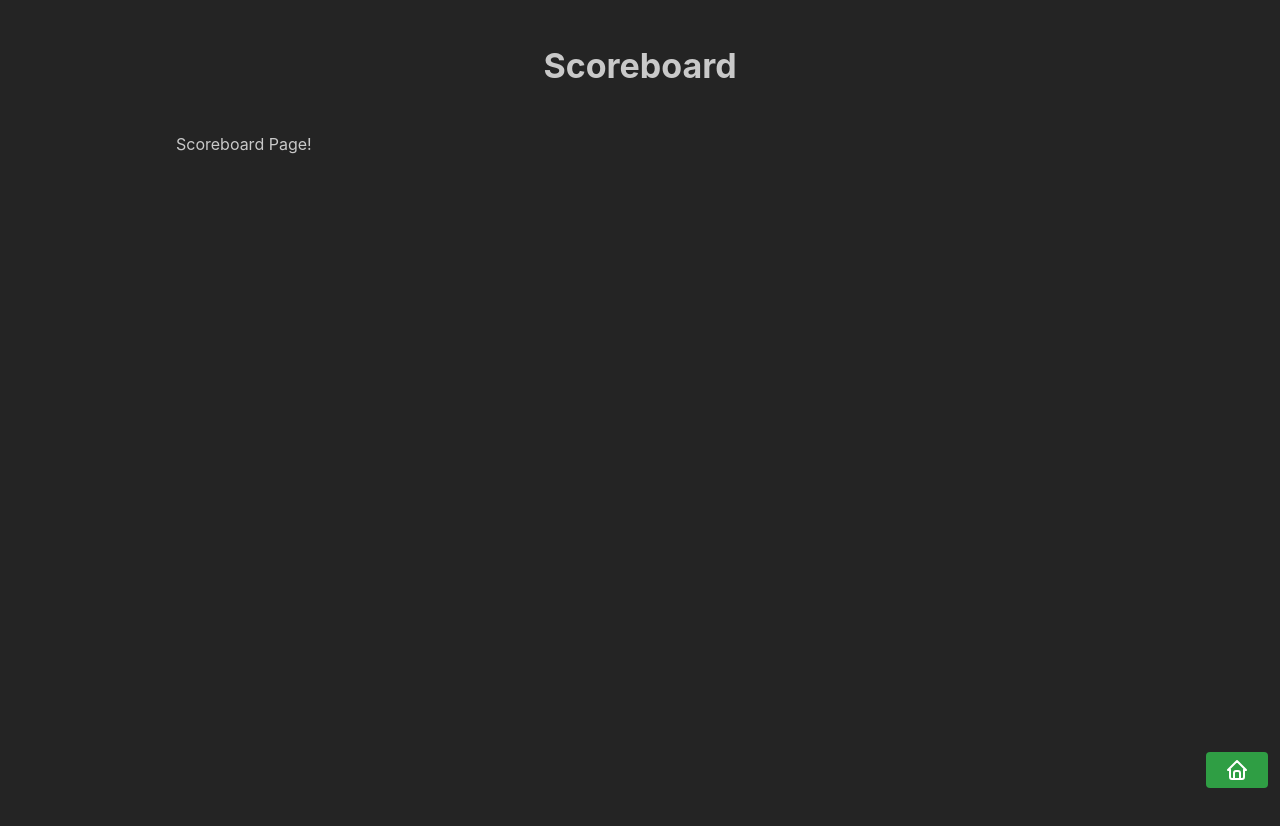
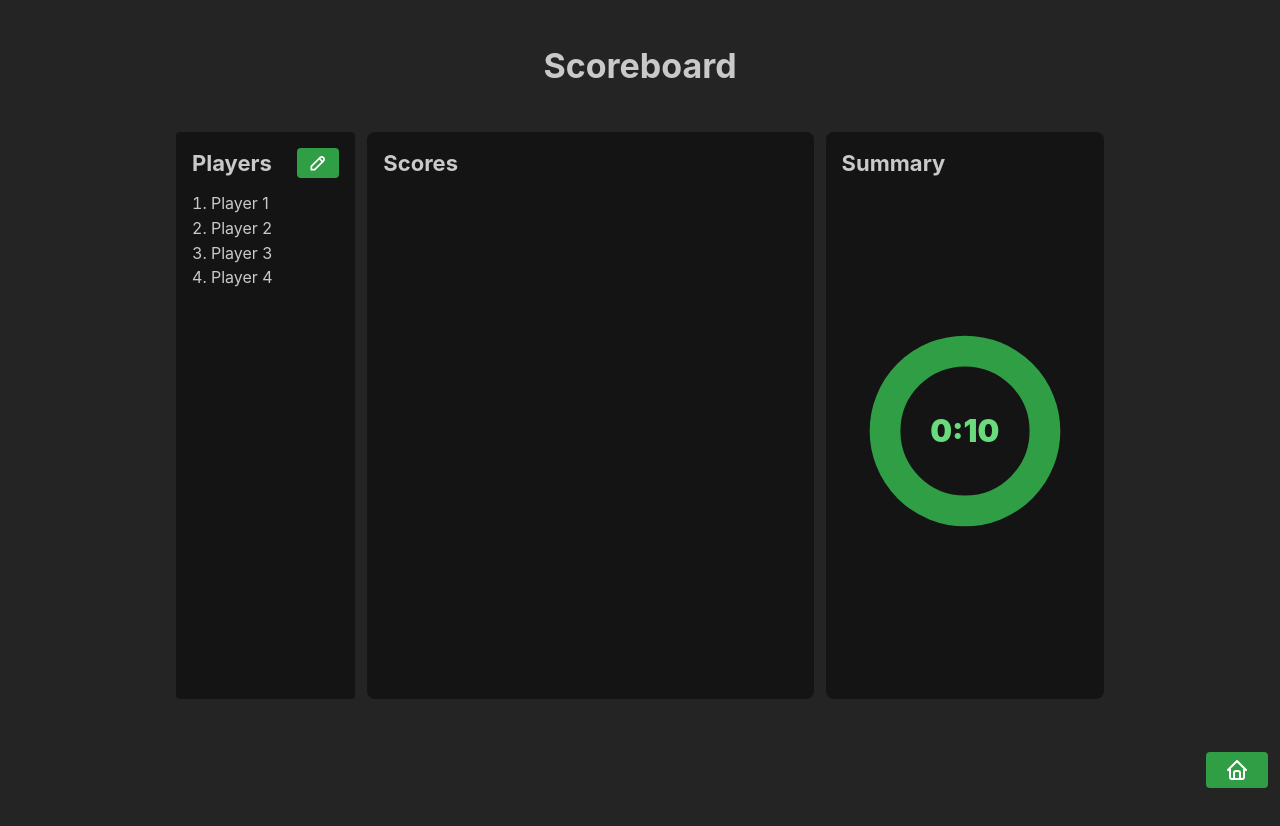
Before and after one commit to teamradhq/game-tools, a React (Vite) app: page /game-scoreboard in a window 1280 px wide. Shown: the top 826 px of the page. Built offline with nearby package versions, Linux system fonts and the light colour scheme; a small style sheet from the web is missing.

Commit message:
FEATURE: mock up a layout for scoreboard.

```diff
--- a/src/router/ScoreboardPage.tsx
+++ b/src/router/ScoreboardPage.tsx
@@ -1,7 +1,47 @@
 import React from 'react';
 
 import { Layout } from '@src/Layout.tsx';
+import { Button, Flex, List, Paper, Title, VisuallyHidden } from '@mantine/core';
+import { IconPencil } from '@tabler/icons-react';
+import { HourGlass } from '@src/components/Timer/HourGlass.tsx';
 
 export function ScoreboardPage(): React.JSX.Element {
-  return <Layout title={'Scoreboard'}>Scoreboard Page!</Layout>;
+  return (
+    <Layout title={'Scoreboard'}>
+      <Flex align="stretch" style={{ minHeight: '70svh' }}>
+        <Paper w="20%" style={{ position: 'relative' }}>
+          <Title order={3} mb="sm">
+            Players
+          </Title>
+          <List type="ordered">
+            <List.Item data-testid="player-name">Player 1</List.Item>
+            <List.Item data-testid="player-name">Player 2</List.Item>
+            <List.Item data-testid="player-name">Player 3</List.Item>
+            <List.Item data-testid="player-name">Player 4</List.Item>
+          </List>
+          <Button
+            size="xs"
+            px="xs"
+            color="green"
+            title="Edit Players"
+            style={{ position: 'absolute', top: '1rem', right: '1rem' }}
+          >
+            <IconPencil size="20" />
+            <VisuallyHidden>Edit Players</VisuallyHidden>
+          </Button>
+        </Paper>
+        <Paper w="50%">
+          <Title order={3} mb="sm">
+            Scores
+          </Title>
+        </Paper>
+        <Paper w="30%">
+          <Title order={3} mb="sm">
+            Summary
+          </Title>
+          <HourGlass />
+        </Paper>
+      </Flex>
+    </Layout>
+  );
 }
```
Also changed, not shown: 1 other file (tests, documents, lock files or other folders).
